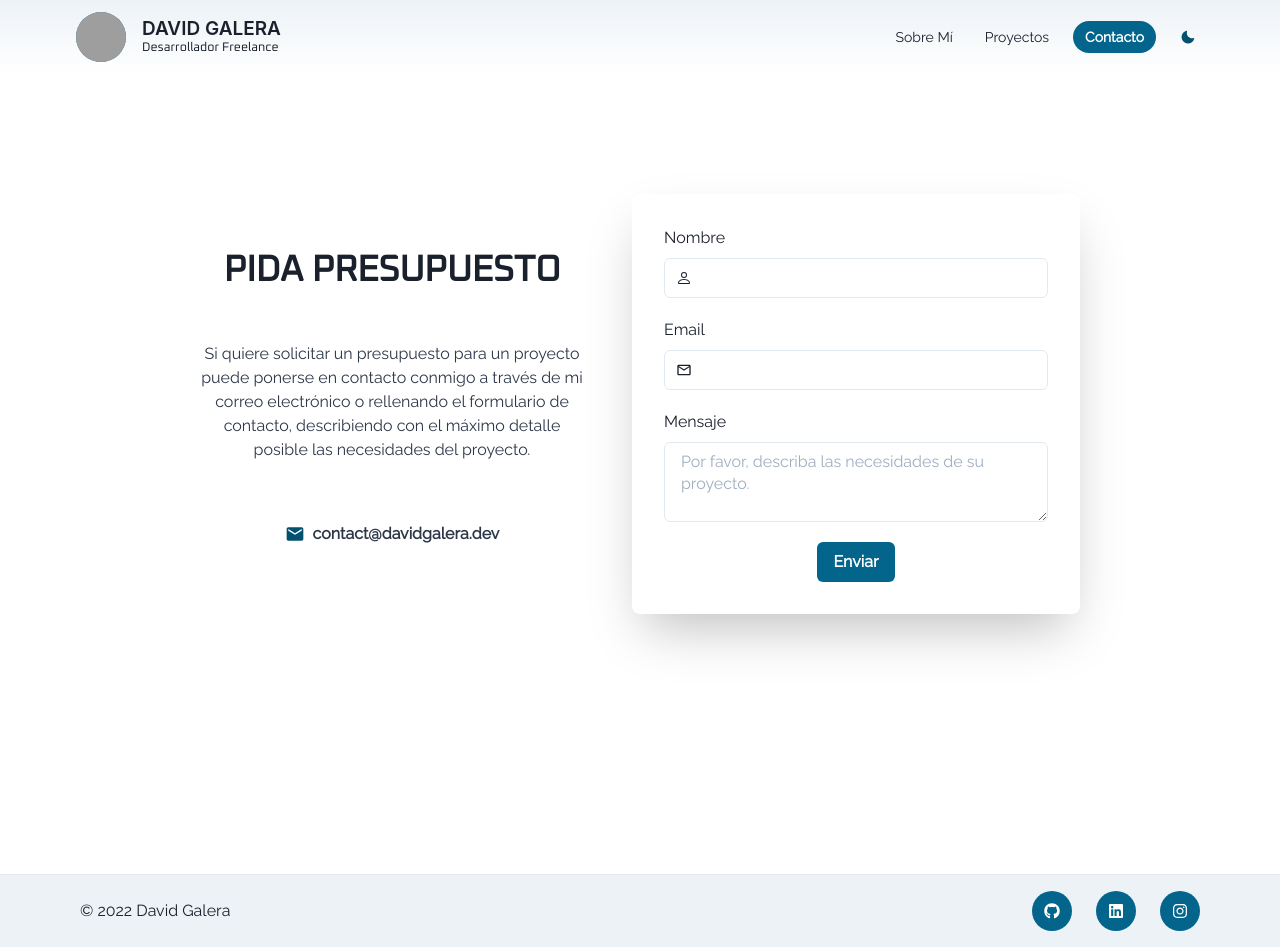
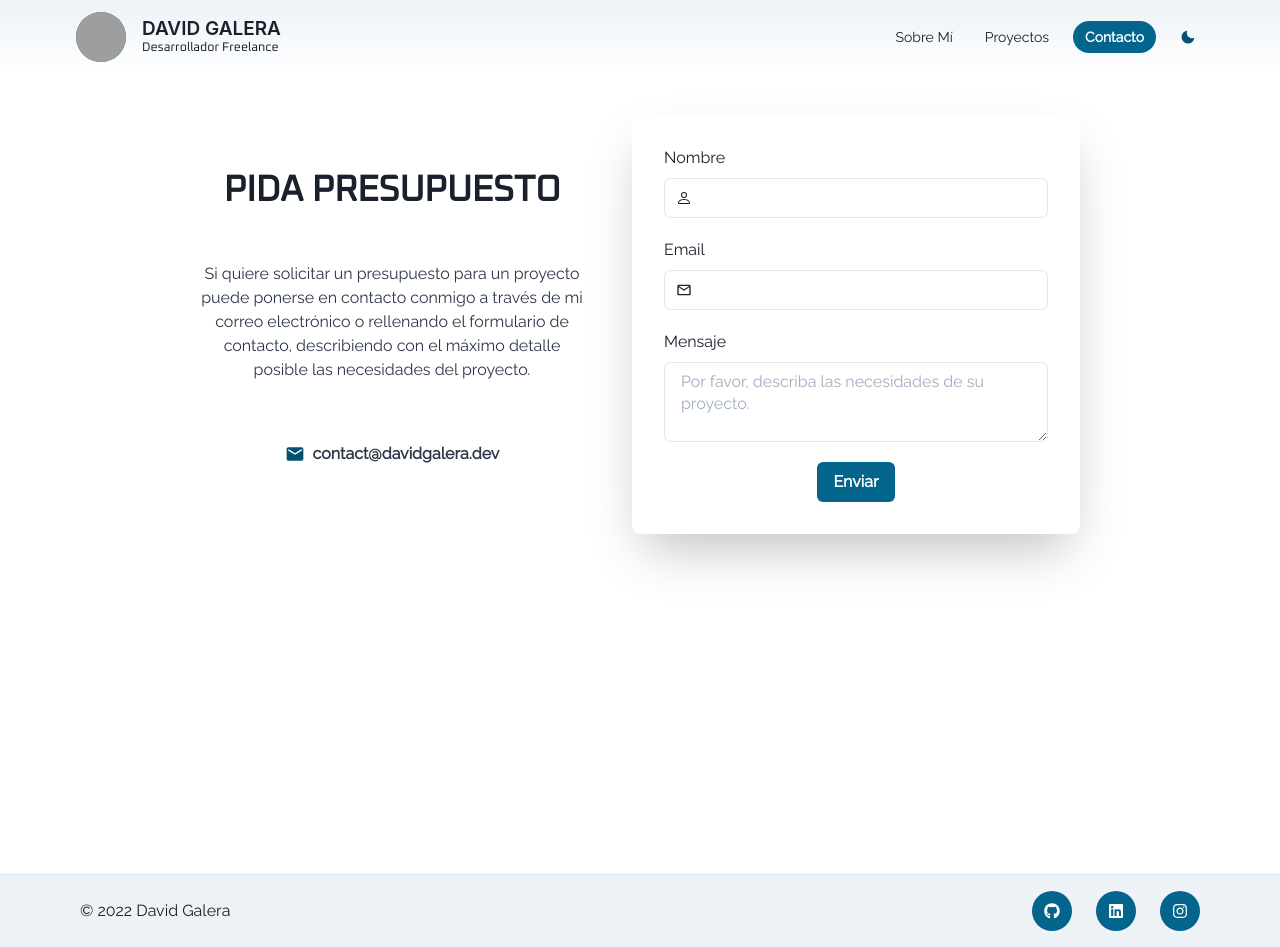
Before and after one commit to Galerix/davidgalera, a Next.js app: page /contacto in a window 1280 px wide. Built offline with nearby package versions, Linux system fonts and the light colour scheme; grey boxes are pictures that could not be loaded; a web font is replaced by a local one.

Commit message:
Prop error solution

```diff
--- a/pages/contacto.tsx
+++ b/pages/contacto.tsx
@@ -2,7 +2,7 @@ import React from "react";
 import { Budget } from "../containers";
 
 const Contacto = () => {
-  return <Budget />;
+  return <Budget isCustomPage />;
 };
 
 export default Contacto;
--- a/pages/index.tsx
+++ b/pages/index.tsx
@@ -8,7 +8,7 @@ const Home: NextPage = () => {
       <Features />
       <Testimonials />
       <Proyects isCustomPage={false} />
-      <Budget />
+      <Budget isCustomPage={false} />
     </div>
   );
 };
```
